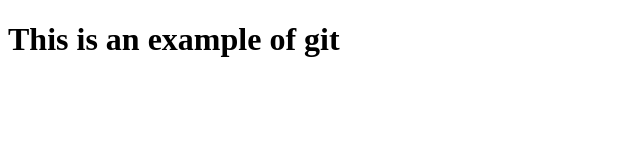
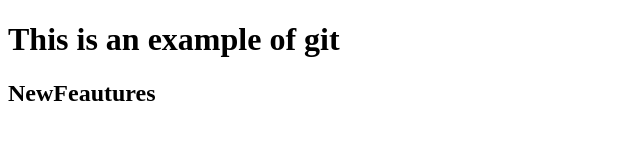
Before and after one commit to KalebLaBarrie/gitvscode, a plain HTML site: page index.html in a window 1280 px wide. Shown: the whole page, without its empty margins (0-640 px from the left). Drawn offline with Linux system fonts and the light colour scheme.

Commit message:
Added Features

```diff
--- a/index.html
+++ b/index.html
@@ -10,6 +10,7 @@
 
 <body>
     <h1>This is an example of git</h1>
+    <h2>NewFeautures</h2>
 </body>
 
 </html>
```
